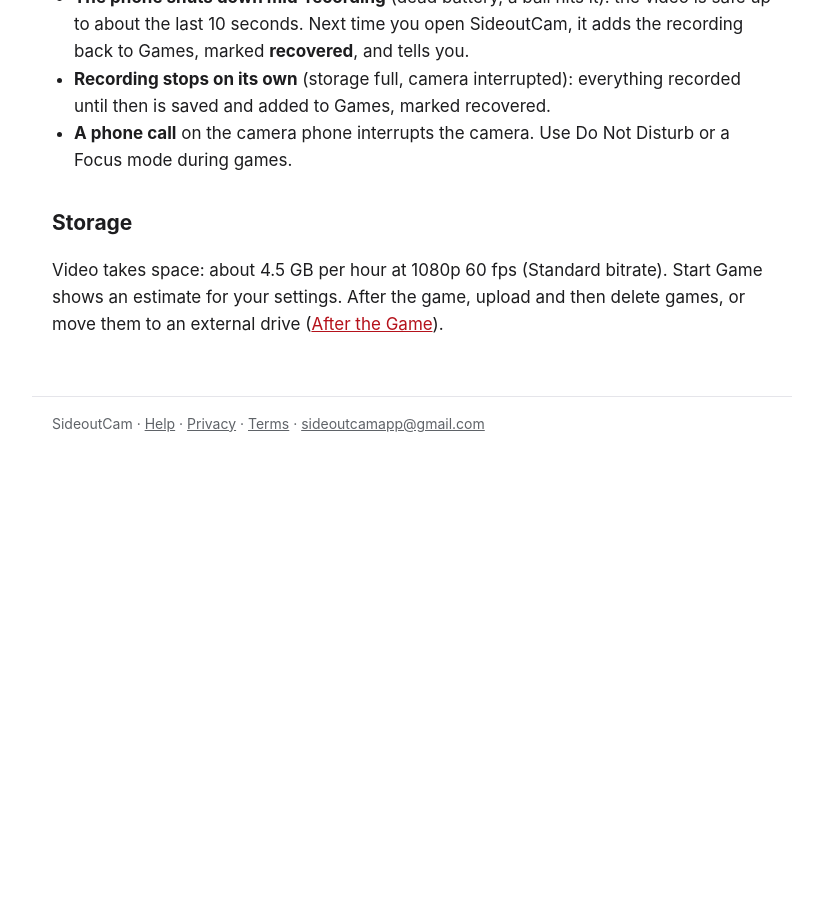
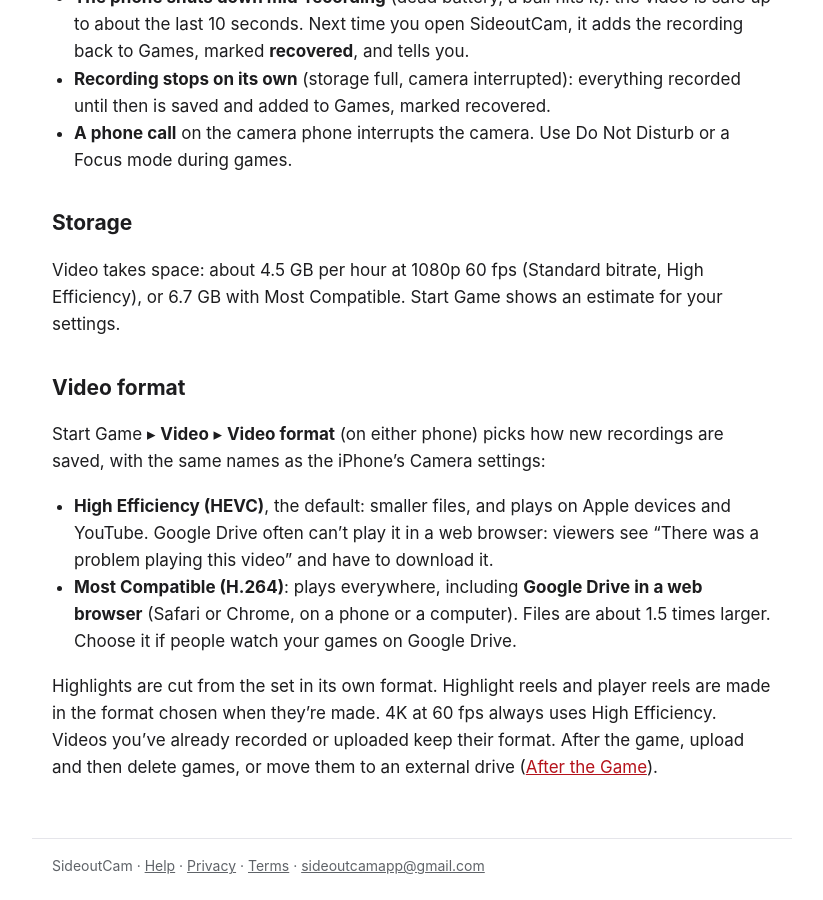
Before and after one commit to johncraigcole/sideout-site, a Jekyll site: the page built from help/05-Recording-Pausing-Timeouts.md, in a window 1280 px wide and 900 px high, scrolled down 1097 px. Shown: the whole window, without its empty margins (228-1051 px from the left). Built offline with Jekyll 4.4.1, drawn with Linux system fonts in a browser that asks for light colours; before the commit the page ends 1562 px from its top, so only the background shows below that.

Commit message:
Publish site and help pages (2026-11-18)

```diff
--- a/help/05-Recording-Pausing-Timeouts.md
+++ b/help/05-Recording-Pausing-Timeouts.md
@@ -35,4 +35,13 @@ In a practice recording, Pause doesn't ask (unless you're streaming live).
 
 ## Storage
 
-Video takes space: about 4.5 GB per hour at 1080p 60 fps (Standard bitrate). Start Game shows an estimate for your settings. After the game, upload and then delete games, or move them to an external drive ([After the Game](09-After-the-Game.md)).
+Video takes space: about 4.5 GB per hour at 1080p 60 fps (Standard bitrate, High Efficiency), or 6.7 GB with Most Compatible. Start Game shows an estimate for your settings.
+
+## Video format
+
+Start Game ▸ **Video** ▸ **Video format** (on either phone) picks how new recordings are saved, with the same names as the iPhone's Camera settings:
+
+- **High Efficiency (HEVC)**, the default: smaller files, and plays on Apple devices and YouTube. Google Drive often can't play it in a web browser: viewers see "There was a problem playing this video" and have to download it.
+- **Most Compatible (H.264)**: plays everywhere, including **Google Drive in a web browser** (Safari or Chrome, on a phone or a computer). Files are about 1.5 times larger. Choose it if people watch your games on Google Drive.
+
+Highlights are cut from the set in its own format. Highlight reels and player reels are made in the format chosen when they're made. 4K at 60 fps always uses High Efficiency. Videos you've already recorded or uploaded keep their format. After the game, upload and then delete games, or move them to an external drive ([After the Game](09-After-the-Game.md)).
```
Also changed, not shown: help/11-Troubleshooting.md (+4 -0 lines), help/12-Keeping-the-Phone-Cool.md (+1 -1 lines).
